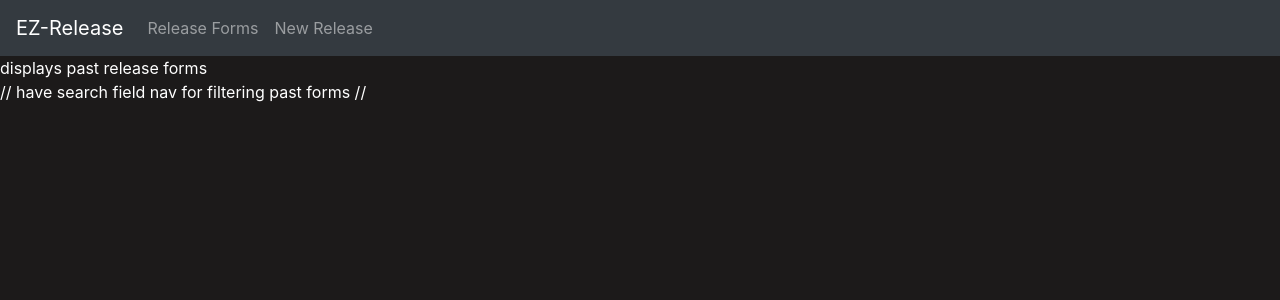
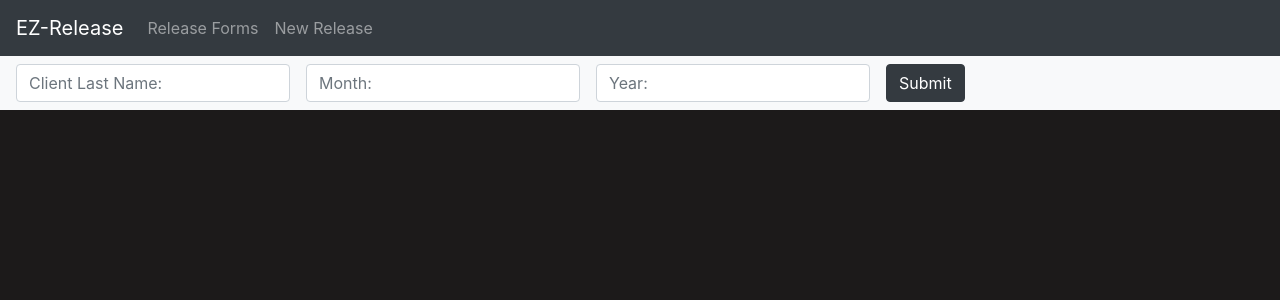
Before and after one commit to pbedrosian/ez-release-frontend, a React (Create React App) app: page /release-forms in a window 1280 px wide. Shown: the top 300 px of the page. Built offline with nearby package versions, Linux system fonts and the light colour scheme; no server answers.

Commit message:
Added filter for past releases

```diff
--- /dev/null
+++ b/src/Components/releaseNav.js
@@ -0,0 +1,49 @@
+import React, { Component } from 'react'
+import { Navbar, Form, FormControl, Button } from 'react-bootstrap';
+
+export default class ReleaseNav extends Component {
+
+    state = {
+        name: '',
+        month: '',
+        year: ''
+    }
+
+    handleOnChange = (event) => {
+        this.setState({
+            [event.target.name]: event.target.value
+        })
+    }
+
+    onSubmit = (event) => {
+        event.preventDefault()
+        this.setState({
+            name: '',
+            month: '',
+            year: ''
+        })
+    }
+
+    render() {
+        return (
+            <div>
+                <Navbar className="bg-light justify-content-between">
+                    <Form inline onSubmit={(event) => this.onSubmit(event)}>
+                        <FormControl type="text" name="name" placeholder="Client Last Name:" className=" mr-sm-3"
+                        maxlength = "15"onChange={(event) => this.handleOnChange(event)} />
+                        <FormControl type="text" name="month" placeholder="Month:" className=" mr-sm-3"
+                        maxlength = "9"onChange={(event) => this.handleOnChange(event)} />
+                        <FormControl type="text" name="year" placeholder="Year:" className=" mr-sm-3"
+                        maxlength = "4" onChange={(event) => this.handleOnChange(event)} />
+                        <Button type="submit" variant="dark">Submit</Button>
+                    </Form>
+                </Navbar>
+                {this.state.name}
+                <br />
+                {this.state.month}
+                <br />
+                {this.state.year}
+            </div>
+        )
+    }
+}
--- a/src/Containers/homeContainer.js
+++ b/src/Containers/homeContainer.js
@@ -1,9 +1,13 @@
 import React from 'react'
+import { connect } from 'react-redux'
 
-export default function Home() {
+
+const homeContainer = () => {
     return (
         <div>
-            Home container
+            Home container, not sure what to add to this page yet
         </div>
     )
 }
+
+export default connect()(homeContainer)
--- a/src/Containers/newReleaseContainer.js
+++ b/src/Containers/newReleaseContainer.js
@@ -3,9 +3,10 @@ import React from 'react'
 export default function newReleaseContainer() {
     return (
         <div>
-            new release form container
-            <br></br>
+            <br />
             // add formInput component //
+            <br />
+            // add preview of PDF below //
         </div>
     )
 }
--- a/src/Containers/releaseContainer.js
+++ b/src/Containers/releaseContainer.js
@@ -1,11 +1,13 @@
 import React from 'react'
+import { connect } from 'react-redux'
+import ReleaseNav from '../Components/releaseNav'
 
-export default function homeContainer() {
+const releaseContainer = () => {
     return (
         <div>
-            displays past release forms
-            <br></br>
-            // have search field nav for filtering past forms //
+            <ReleaseNav />
         </div>
     )
 }
+
+export default connect()(releaseContainer)
```
